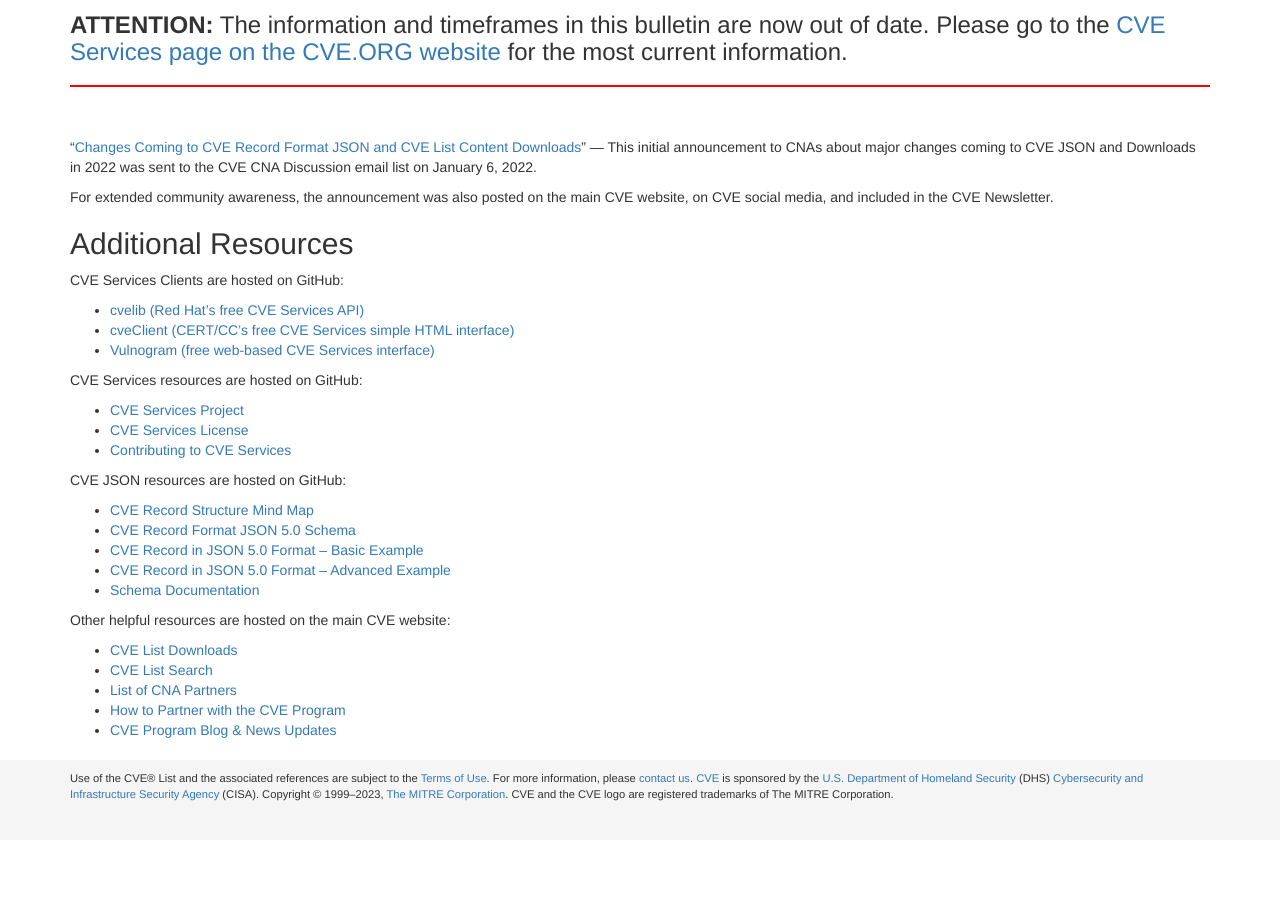
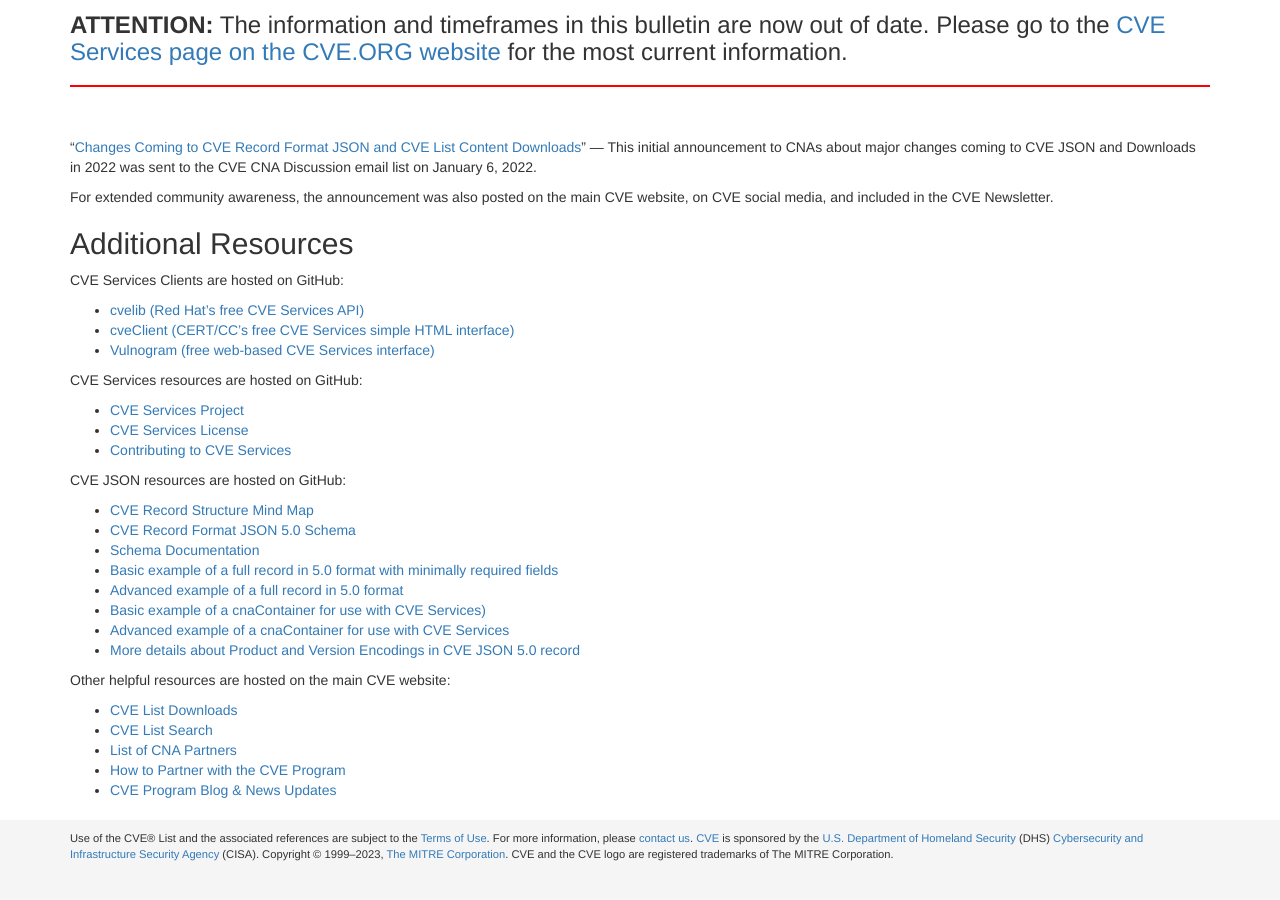
Before and after one commit to CVEProject/cveproject.github.io, a Jekyll site: the page built from automation-transition.md, in a window 1280 px wide and 900 px high, scrolled down 15173 px. Built offline with Jekyll 4.4.1, drawn with Linux system fonts in a browser that asks for light colours; nearby versions of some CDN libraries; before the commit the page ends 16013 px from its top, so only the background shows below that.

Commit message:
Update automation-transition.md
Add 5 new resources + delete 2 resources in Additional Resources section for CVE JSON 5.0 resources

```diff
--- a/automation-transition.md
+++ b/automation-transition.md
@@ -844,9 +844,12 @@ CVE Services resources are hosted on GitHub:
 CVE JSON resources are hosted on GitHub:
 * [CVE Record Structure Mind Map](https://cveproject.github.io/cve-schema/schema/v5.0/docs/mindmap.html)
 * [CVE Record Format JSON 5.0 Schema](https://github.com/CVEProject/cve-schema/blob/master/schema/v5.0/CVE_JSON_5.0_schema.json)
-* [CVE Record in JSON 5.0 Format – Basic Example](https://github.com/cveproject/cve-schema/blob/master/schema/v5.0/docs/basic-example.json)
-* [CVE Record in JSON 5.0 Format – Advanced Example](https://github.com/cveproject/cve-schema/blob/master/schema/v5.0/docs/advanced-example.json)
 * [Schema Documentation](https://cveproject.github.io/cve-schema/schema/v5.0/docs/)
+* [Basic example of a full record in 5.0 format with minimally required fields](https://github.com/cveproject/cve-schema/blob/master/schema/v5.0/docs/full-record-basic-example.json)
+* [Advanced example of a full record in 5.0 format](https://github.com/cveproject/cve-schema/blob/master/schema/v5.0/docs/full-record-advanced-example.json)
+* [Basic example of a cnaContainer for use with CVE Services)](https://github.com/cveproject/cve-schema/blob/master/schema/v5.0/docs/cnaContainer-basic-example.json)
+* [Advanced example of a cnaContainer for use with CVE Services](https://github.com/cveproject/cve-schema/blob/master/schema/v5.0/docs/cnaContainer-advanced-example.json)
+* [More details about Product and Version Encodings in CVE JSON 5.0 record](https://github.com/CVEProject/cve-schema/blob/master/schema/v5.0/docs/versions.md)
 
 Other helpful resources are hosted on the main CVE website:
 * [CVE List Downloads](https://www.cve.org/Downloads)
```
